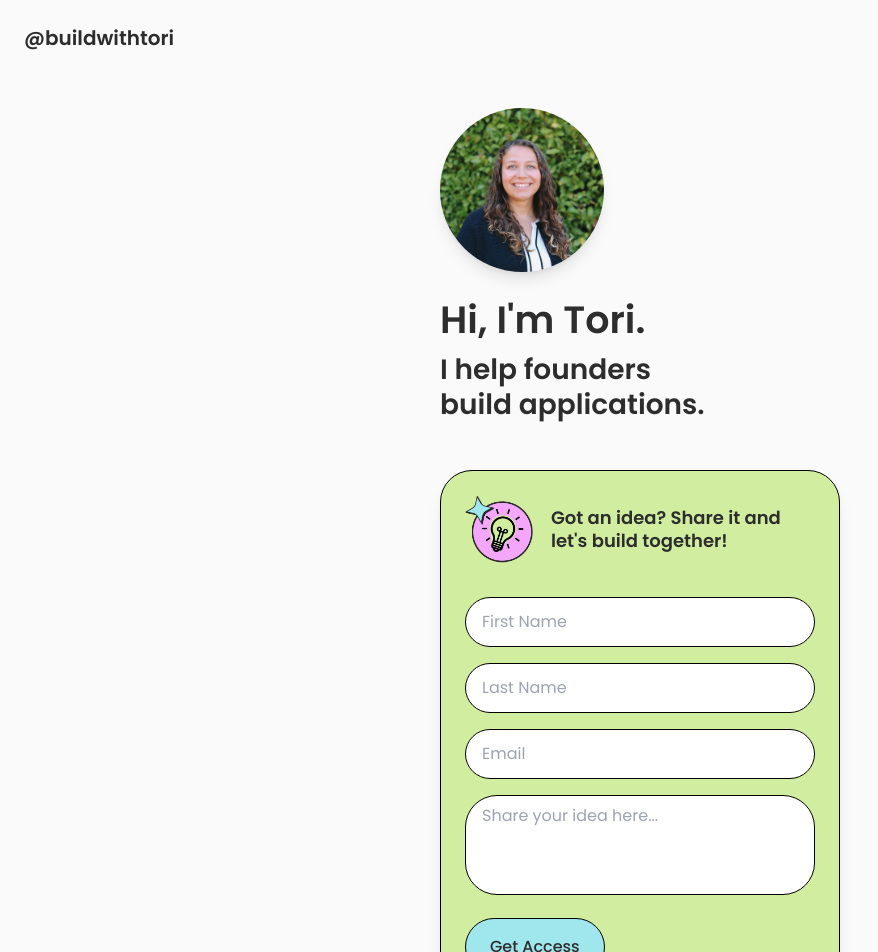
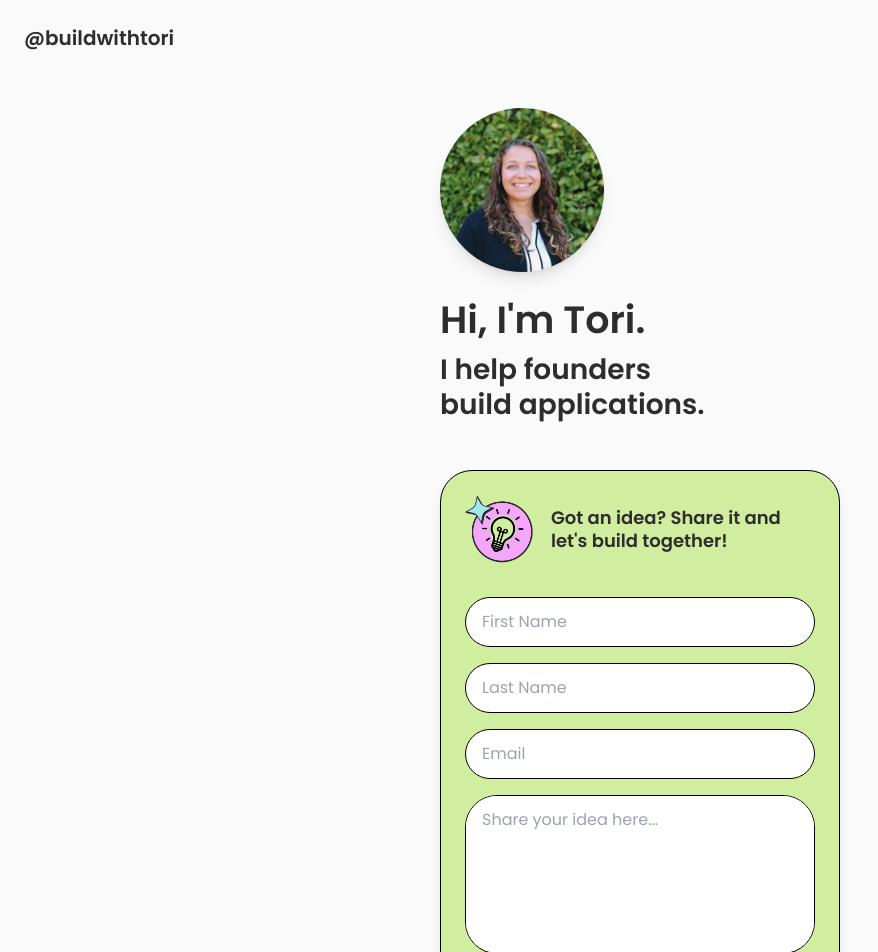
Before and after one commit to torij2294/build-with-tori, a Next.js app: page / in a window 1280 px wide. Shown: the top 952 px of the page, without its empty margins (0-878 px from the left). Built offline with nearby package versions, Linux system fonts and the light colour scheme.

Commit message:
small style changes.

```diff
--- a/app/globals.css
+++ b/app/globals.css
@@ -19,3 +19,22 @@ body {
   background: var(--background);
   font-family: Arial, Helvetica, sans-serif;
 }
+
+/* Custom scrollbar styles */
+textarea {
+  scrollbar-width: thin; /* For Firefox */
+  scrollbar-color: rgba(0, 0, 0, 0.2) transparent; /* For Firefox */
+}
+
+textarea::-webkit-scrollbar {
+  width: 6px;
+}
+
+textarea::-webkit-scrollbar-track {
+  background: transparent;
+}
+
+textarea::-webkit-scrollbar-thumb {
+  background-color: rgba(0, 0, 0, 0.2);
+  border-radius: 9999px;
+}
--- a/package.json
+++ b/package.json
@@ -11,7 +11,8 @@
   "dependencies": {
     "next": "15.0.3",
     "react": "19.0.0-rc-66855b96-20241106",
-    "react-dom": "19.0.0-rc-66855b96-20241106"
+    "react-dom": "19.0.0-rc-66855b96-20241106",
+    "tailwind-scrollbar": "^3.1.0"
   },
   "devDependencies": {
     "@types/node": "^20",
--- a/src/components/SignupForm.tsx
+++ b/src/components/SignupForm.tsx
@@ -93,14 +93,16 @@ export default function SignupForm() {
                 required
               />
             </div>
+            <div className="relative rounded-[32px] overflow-hidden border border-black bg-white focus-within:ring-2 focus-within:ring-[#9fe6ed]">
               <textarea
                 name="idea"
                 placeholder="Share your idea here..."
                 value={formData.idea}
                 onChange={handleChange}
-              className="w-full px-4 py-2 rounded-[32px] border border-black min-h-[100px] resize-none"
+                className="w-full px-4 pr-8 py-3 min-h-[150px] max-h-[300px] overflow-y-auto resize-none text-[16px] placeholder-gray-400 bg-white focus:outline-none font-dm-sans scrollbar-thin scrollbar-thumb-black/20 scrollbar-track-transparent"
                 required
               />
+            </div>
             <button
               type="submit"
               className="bg-[#9fe6ed] text-[#2D2D2D] py-4 px-6 rounded-full border border-black text-[16px] font-medium hover:opacity-90 transition-opacity mt-6 font-dm-sans"
--- a/tailwind.config.ts
+++ b/tailwind.config.ts
@@ -13,5 +13,7 @@ export default {
       },
     },
   },
-  plugins: [],
+  plugins: [
+    require('tailwind-scrollbar'),
+  ],
 } satisfies Config;
```
Also changed, not shown: 1 other file (tests, documents, lock files or other folders). Lines whose indentation alone changed are shown as unchanged.
